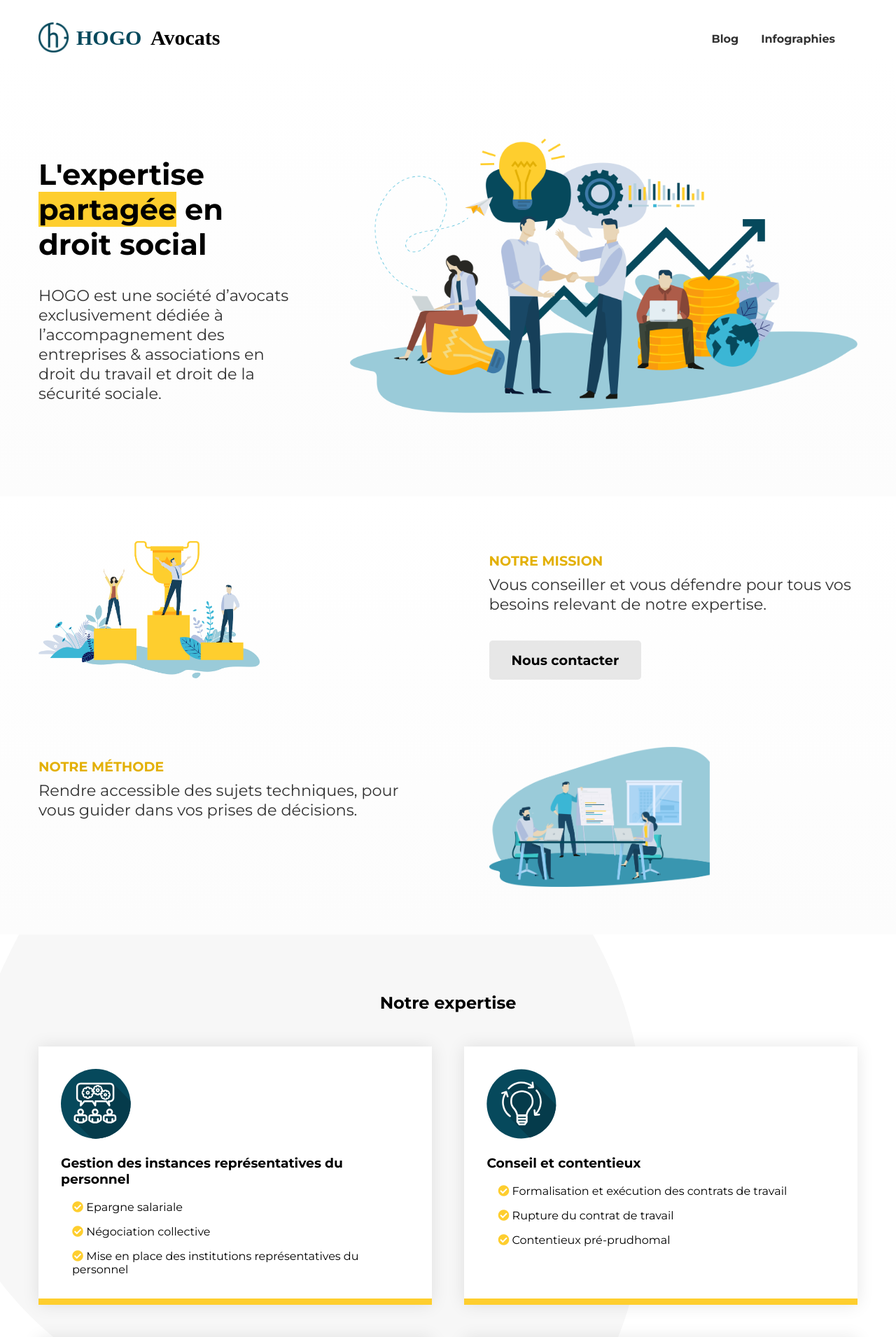
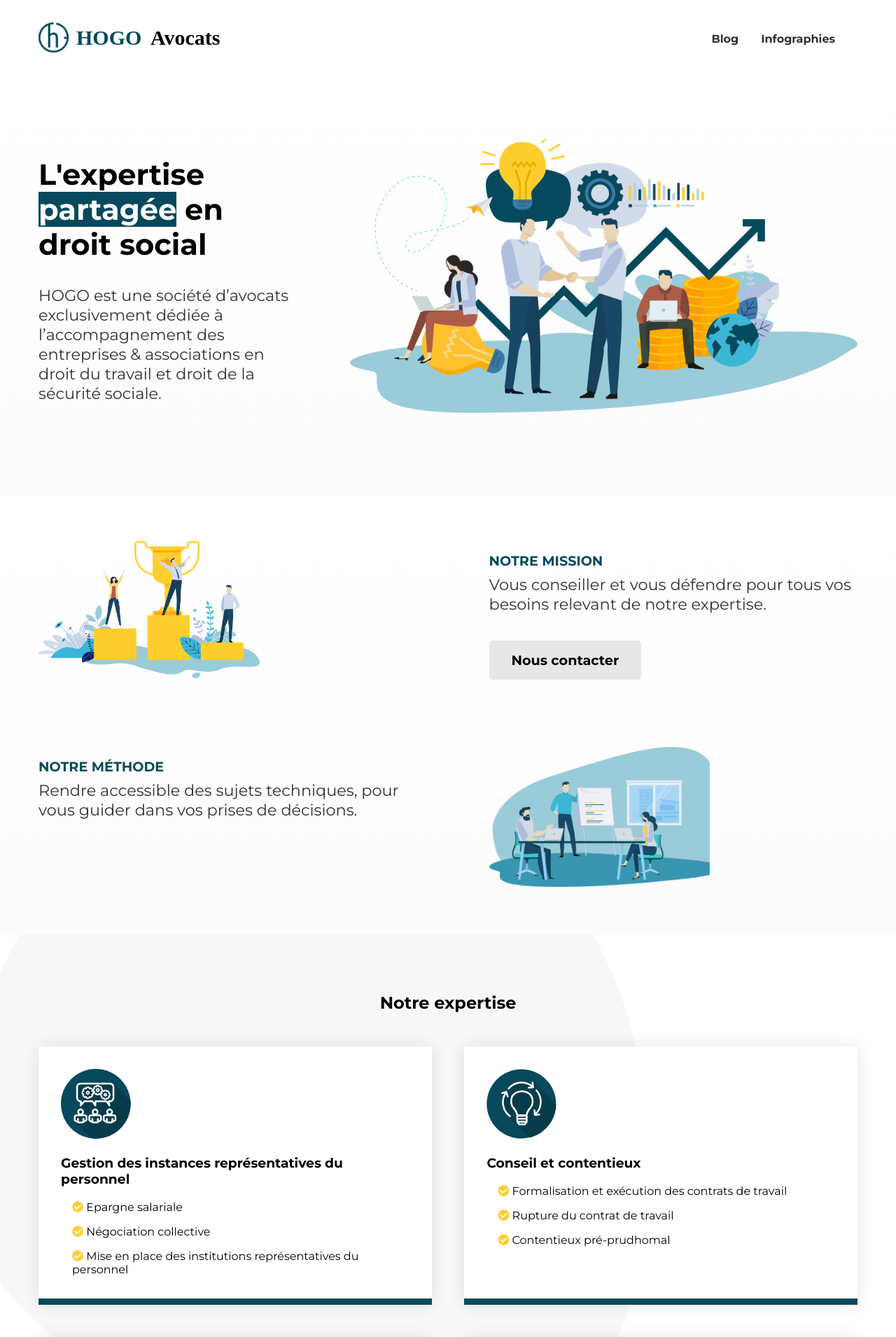
Before and after one commit to EmmanuelleN/hogo-avocats, a Jekyll site: the page built from index.html, in a window 1280 px wide. Shown: the top 1910 px of the page at 70% size. Built offline with Jekyll 4.4.1, drawn with Linux system fonts in a browser that asks for light colours; nearby versions of some CDN libraries; some of the changed text lies outside the part shown.

Commit message:
Design: removed some yellow in favor of blue

```diff
--- a/_scss/card.scss
+++ b/_scss/card.scss
@@ -4,14 +4,7 @@
   position: relative;
   flex: 0 1 100%;
   background-color: $white;
-
-  &--yellow {
-    border-bottom: 9px solid $yellow;
-  }
-
-  &--blue {
-    border-bottom: 9px solid $blue;
-  }
+  border-bottom: 9px solid $blue;
 
   &--hidden {
     display: none;
--- a/_scss/typo.scss
+++ b/_scss/typo.scss
@@ -17,8 +17,9 @@
 }
 
 .highlight {
-  background-color: $yellow;
+  background-color: $blue;
   white-space: nowrap;
+  color: $white;
 }
 
 .centered {
@@ -40,5 +41,17 @@
 .blue-maj {
   text-transform: uppercase;
   color: $blue;
-  font-weight: bolder;
+  font-size: 0.8rem;
+  font-weight: bold;
+  margin-bottom: 0.5rem;
+
+  @media (min-width: 768px) {
+    font-size: 1.2rem;
+  }
+
+  &--small {
+    @media (min-width: 768px) {
+      font-size: 1rem;
+    }
+  }
 }
--- a/blog_index.html
+++ b/blog_index.html
@@ -13,7 +13,7 @@ permalink: /blog/
     <h2 class="centered normal Section-title">Actualités juridiques et droit du travail</h2>
     <div class="Cards">
       {% for post in site.posts %}
-        <div class="Card Card--yellow">
+        <div class="Card">
           <div class="Card-image" style="background-image: url(/assets/images/{{ post.image }})";></div>
           <div class="Card-content">
             <h3>{{ post.title }}</h3>
--- a/index.html
+++ b/index.html
@@ -34,7 +34,7 @@ title: Le conseil en droit social sur-mesure
         <img src="/assets/images/hogo-avocats-droit-social-notre-methode.png" alt="" class="Home-image--medium">
       </div>
       <div class="Col--half">
-        <h2 class="yellow-maj">Notre mission</h2>
+        <h2 class="blue-maj">Notre mission</h2>
         <p class="Home-subtitle Home-subtitle--noMarginTop">
           Vous conseiller et vous défendre pour tous vos besoins relevant
           de notre expertise.
@@ -44,7 +44,7 @@ title: Le conseil en droit social sur-mesure
     </div>
     <div class="Row">
       <div class="Col--half">
-        <h2 class="yellow-maj">Notre méthode</h2>
+        <h2 class="blue-maj">Notre méthode</h2>
         <p class="Home-subtitle Home-subtitle--noMarginTop">
           Rendre accessible des sujets techniques, pour vous guider
           dans vos prises de décisions.
@@ -62,7 +62,7 @@ title: Le conseil en droit social sur-mesure
     <h2 class="centered Section-title">Notre expertise</h2>
     <div class="Cards">
 
-      <div class="Card Card--padding Card--yellow">
+      <div class="Card Card--padding">
         <img src="/assets/images/gestion-des-irp.svg" alt="" class="Home-icon">
         <h3>Gestion des instances représentatives du personnel</h3>
         <ul>
@@ -81,7 +81,7 @@ title: Le conseil en droit social sur-mesure
         </ul>
       </div>
 
-      <div class="Card Card--padding Card--yellow">
+      <div class="Card Card--padding">
         <img src="/assets/images/conseil-contentieux.svg" alt="" class="Home-icon">
         <h3>Conseil et contentieux</h3>
         <ul>
@@ -100,7 +100,7 @@ title: Le conseil en droit social sur-mesure
         </ul>
       </div>
 
-      <div class="Card Card--padding Card--yellow">
+      <div class="Card Card--padding">
         <img src="/assets/images/urssaf.svg" alt="" class="Home-icon">
         <h3>Urssaf</h3>
         <ul>
@@ -119,7 +119,7 @@ title: Le conseil en droit social sur-mesure
         </ul>
       </div>
 
-      <div class="Card Card--padding Card--yellow">
+      <div class="Card Card--padding">
         <img src="/assets/images/formation.svg" alt="" class="Home-icon">
         <h3>Formation</h3>
         <ul>
@@ -137,12 +137,12 @@ title: Le conseil en droit social sur-mesure
           </li>
           <li>
             <i class="fas fa-check-circle Card-icon"></i>
-            Actualité sociales et paie
+            Actualités sociales et paie
           </li>
         </ul>
       </div>
 
-      <div class="Card Card--padding Card--yellow">
+      <div class="Card Card--padding">
         <img src="/assets/images/diagnostic-social.svg" alt="" class="Home-icon">
         <h3>Diagnostic social</h3>
         <ul>
@@ -216,7 +216,7 @@ title: Le conseil en droit social sur-mesure
         <textarea cols="30" rows="10" name="message" class="Form-input"></textarea>
       </div>
 
-      <button type="submit" class="Button Button--yellow Form-submit">Envoyer</button>
+      <button type="submit" class="Button Button--blue Form-submit">Envoyer</button>
     </form>
   </div>
 </section>
```
